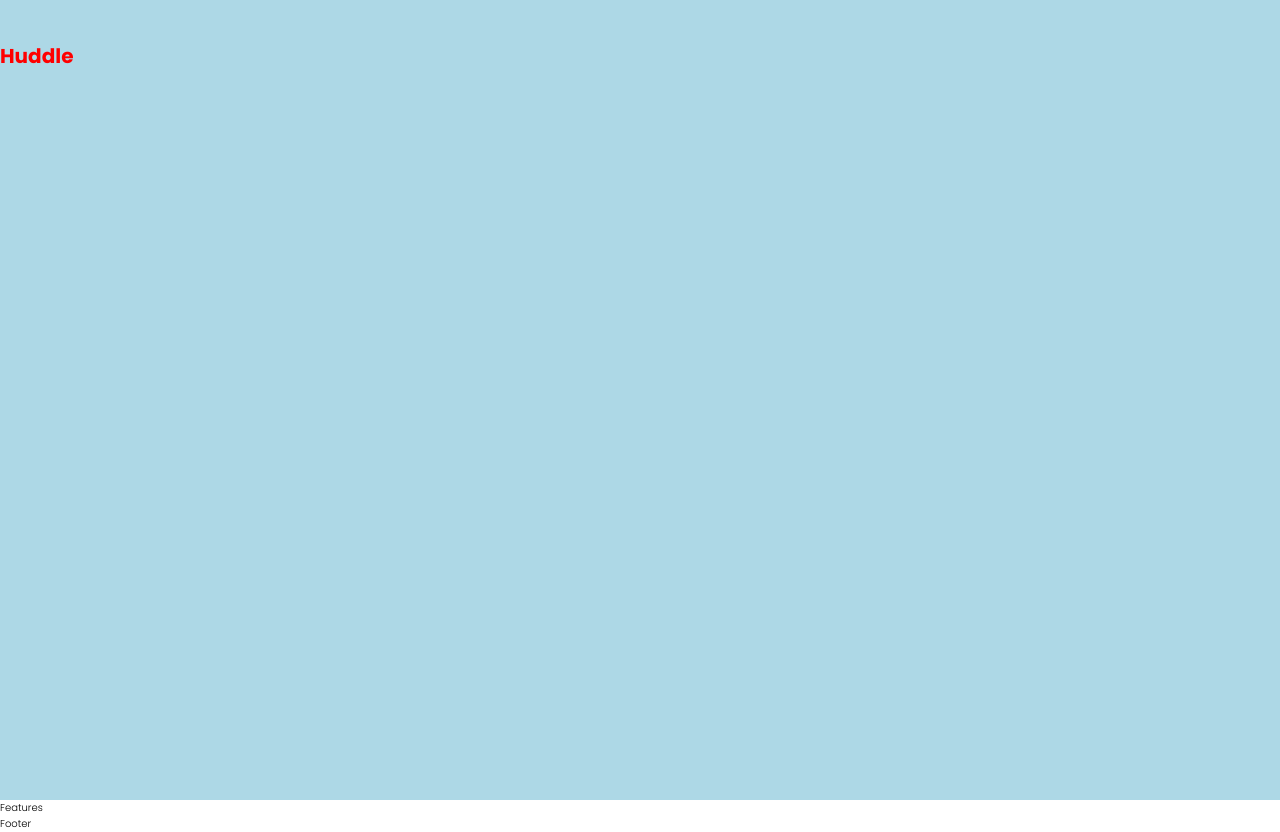
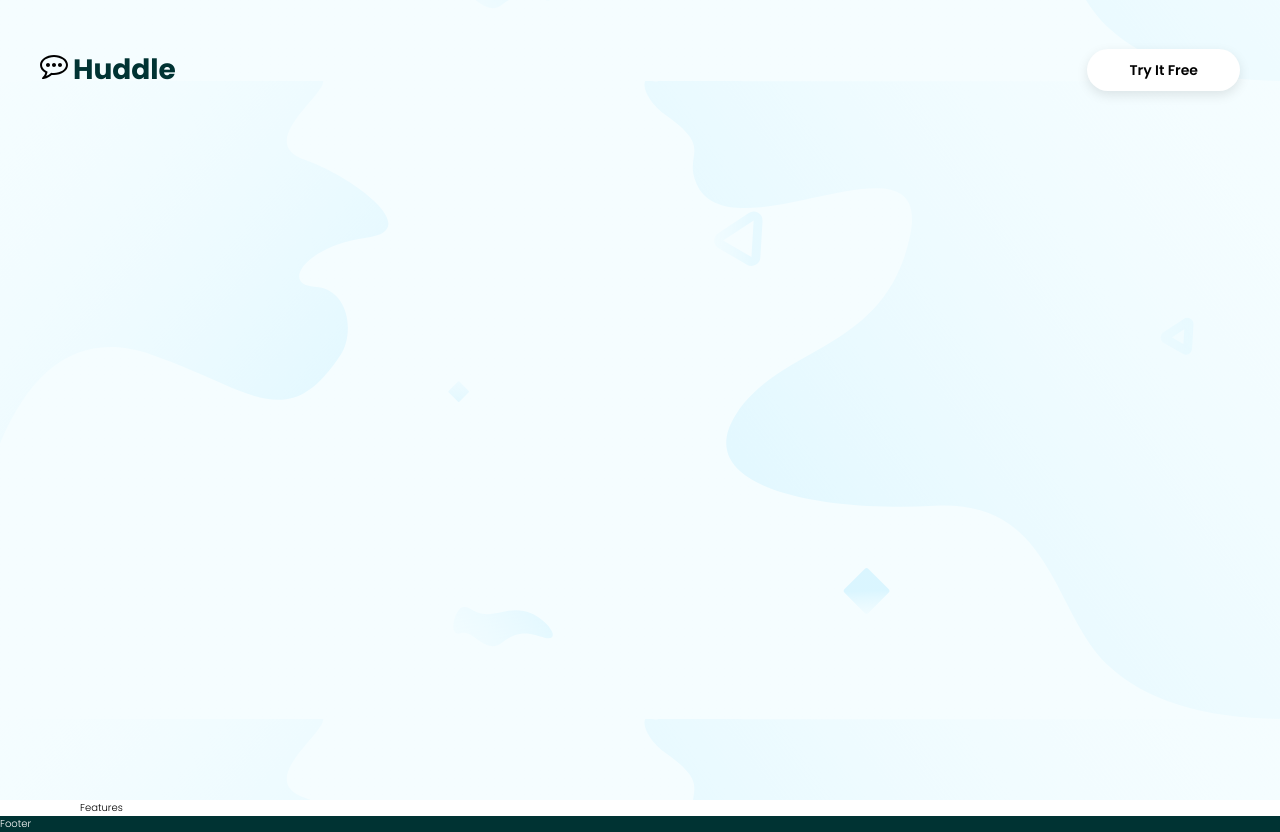
Before and after one commit to stormrageqb/Huddle, a React (Vite) app: page / in a window 1280 px wide. Built offline with nearby package versions, Linux system fonts and the light colour scheme.

Commit message:
Render background for header and add components for TaskBar with styles applied

```diff
--- /dev/null
+++ b/src/components/Button.jsx
@@ -0,0 +1,7 @@
+import { StyledButton } from "./styles/Button.styled";
+
+const Button = () => {
+  return <StyledButton>Try It Free</StyledButton>;
+};
+
+export default Button;
--- a/src/components/Footer.jsx
+++ b/src/components/Footer.jsx
@@ -1,5 +1,7 @@
+import { StyledFooter } from "./styles/Footer.styled";
+
 const Footer = () => {
-  return <footer>Footer</footer>;
+  return <StyledFooter>Footer</StyledFooter>;
 };
 
 export default Footer;
--- a/src/components/Header.jsx
+++ b/src/components/Header.jsx
@@ -1,9 +1,27 @@
+import styled from "styled-components";
+import Button from "./Button";
 import { StyledHeader } from "./styles/Header.styled";
+
+const StyledToolbar = styled.div`
+  display: flex;
+  align-items: center;
+  justify-content: space-between;
+`;
 
 const Header = () => {
   return (
     <StyledHeader>
-      <h1>Huddle</h1>
+      <StyledToolbar>
+        <div>
+          <svg>
+            <use href="/sprite.svg#icon-commenting-o"></use>
+          </svg>
+          <h1>Huddle</h1>
+        </div>
+        <div>
+          <Button></Button>
+        </div>
+      </StyledToolbar>
     </StyledHeader>
   );
 };
--- /dev/null
+++ b/src/components/styles/Button.styled.jsx
@@ -0,0 +1,22 @@
+import styled from "styled-components";
+
+export const StyledButton = styled.a`
+  display: inline-block;
+  border-radius: 100rem;
+  padding: 1rem 4.2rem;
+  background: #fff;
+  color: #000;
+  font-size: 1.4rem;
+  font-weight: 600;
+  cursor: pointer;
+  font-family: "Poppins", sans-serif;
+  /* box-shadow: 0 4rem 6rem rgba(0, 0, 0, 0.09); */
+  box-shadow: rgba(0, 0, 0, 0.1) 0px 0.4rem 1.2rem;
+  transition: all 0.3s;
+
+  &:hover,
+  &:visited {
+    color: #888;
+    box-shadow: rgba(0, 0, 0, 0.1) 0px 0.2rem 0.6rem;
+  }
+`;
--- a/src/components/styles/Features.styled.jsx
+++ b/src/components/styles/Features.styled.jsx
@@ -1,5 +1,5 @@
 import styled from "styled-components";
 
 export const StyledFeatures = styled.section`
-  grid-column: full-start / full-end;
+  grid-column: center-start / center-end;
 `;
--- a/src/components/styles/Footer.styled.jsx
+++ b/src/components/styles/Footer.styled.jsx
@@ -0,0 +1,7 @@
+import styled from "styled-components";
+
+export const StyledFooter = styled.footer`
+  grid-column: full-start / full-end;
+  background-color: ${({ theme }) => theme.color.footer};
+  color: #fff;
+`;
--- a/src/components/styles/Header.styled.jsx
+++ b/src/components/styles/Header.styled.jsx
@@ -2,10 +2,28 @@ import styled from "styled-components";
 
 export const StyledHeader = styled.header`
   grid-column: full-start / full-end;
-  background-color: ${({ theme }) => theme.color.header};
-  background-color: lightblue;
-  padding: 4rem 0;
+  /* background-color: ${({ theme }) => theme.color.header}; */
+  background: linear-gradient(
+      rgba(235, 251, 255, 0.5),
+      rgba(235, 251, 255, 0.5)
+    ),
+    url(public/bg-hero-desktop.svg);
+  background-size: contain;
+  background-position: center;
+  padding: 4rem;
+  display: grid;
+  grid-template-rows: 6rem min-content;
+  /* grid-template-columns: 40% 60%; */
+
+  svg {
+    height: 2.8rem;
+    width: 2.8rem;
+    margin-right: 0.5rem;
+  }
+
   h1 {
-    color: red;
+    color: ${({ theme }) => theme.color.footer};
+    display: inline-block;
+    font-size: 2.8rem;
   }
 `;
```
Also changed, not shown: public/sprite.svg (added).
